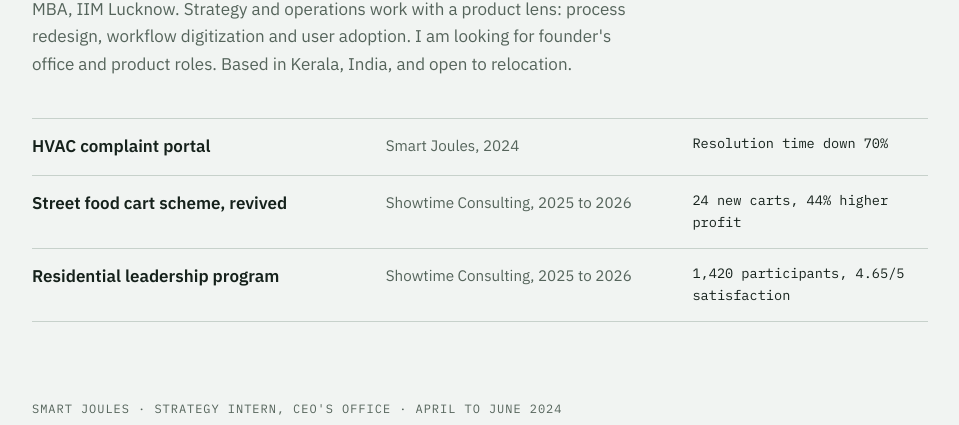
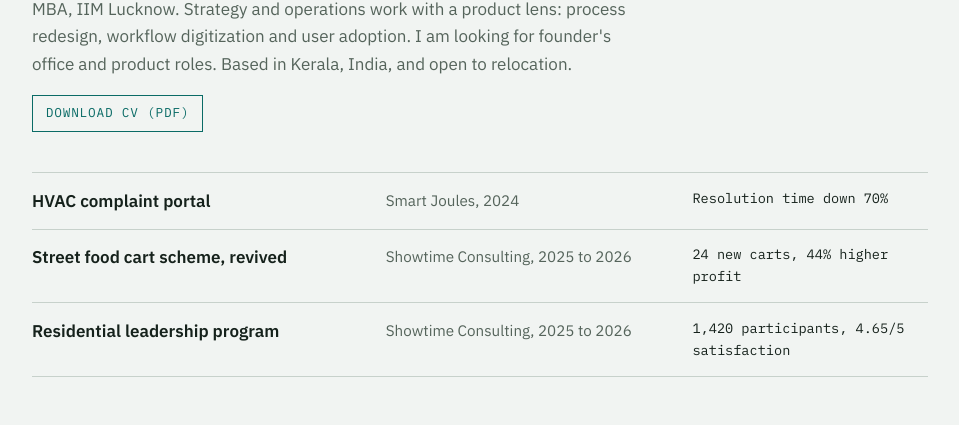
Before and after one commit to jishinchandkc/jishinchandkc.github.io, a plain HTML site: page index.html in a window 1280 px wide. Shown: the part 316-741 px from the top of the page, without its empty margins (160-1119 px from the left). Drawn offline with nearby package versions, Linux system fonts and the light colour scheme.

Commit message:
Add CV download
Co-Authored-By: Claude Opus 5.5 <noreply@anthropic.com>

```diff
--- a/index.html
+++ b/index.html
@@ -91,6 +91,9 @@ h1 {
   margin: 0 0 1.25rem;
 }
 .hero p { max-width: 38rem; color: var(--muted); margin: 0; }
+.hero .cv { margin-top: 1.1rem; }
+.hero .cv a { display: inline-block; font-family: var(--font-mono); font-size: 0.8rem; letter-spacing: 0.06em; text-transform: uppercase; text-decoration: none; border: 1px solid var(--accent); padding: 0.45rem 0.8rem; }
+.hero .cv a:hover { background: var(--accent); color: var(--paper); }
 
 /* index */
 .index { margin: 0 0 1rem; padding: 0; list-style: none; border-top: 1px solid var(--line); }
@@ -227,6 +230,7 @@ footer { margin-top: 3.5rem; padding-top: 1rem; border-top: 1px solid var(--line
   <div class="hero">
     <h1>I turn messy processes into systems people actually use.</h1>
     <p>MBA, IIM Lucknow. Strategy and operations work with a product lens: process redesign, workflow digitization and user adoption. I am looking for founder's office and product roles. Based in Kerala, India, and open to relocation.</p>
+    <p class="cv"><a href="Jishin_Chand_K_C_CV.pdf" download>Download CV (PDF)</a></p>
   </div>
 
   <ul class="index" id="work">
@@ -411,6 +415,7 @@ footer { margin-top: 3.5rem; padding-top: 1rem; border-top: 1px solid var(--line
     <p>LinkedIn: <a href="https://www.linkedin.com/in/jishinchandkc/">jishinchandkc</a></p>
     <p>GitHub: <a href="https://github.com/jishinchandkc">jishinchandkc</a></p>
     <p>Kerala, India · Open to relocation</p>
+    <p><a href="Jishin_Chand_K_C_CV.pdf" download>Download CV (PDF)</a></p>
   </section>
 
   <footer>Client names are withheld. Last updated November 2026.</footer>
```
Also changed, not shown: 1 other file.
